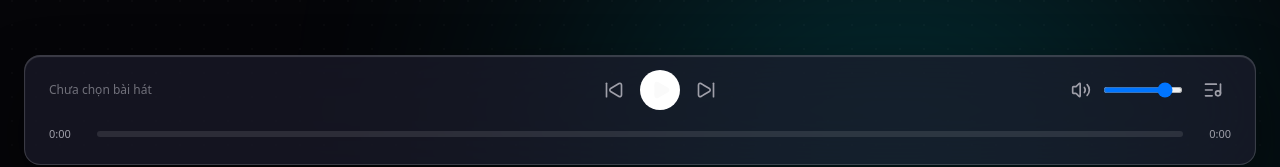
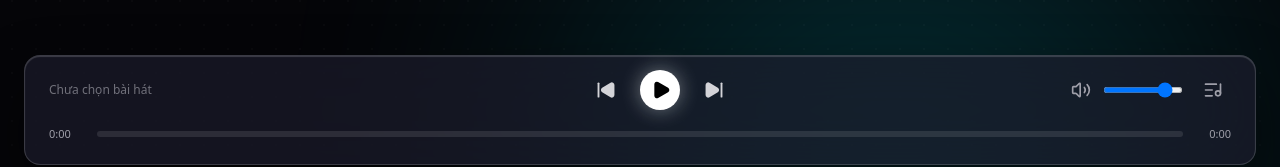
Before and after one commit to Nohart111/aurasync-desktop, a Next.js app: page / in a window 1280 px wide. Shown: the part 611-778 px from the top of the page. Built offline with nearby package versions, Linux system fonts and the light colour scheme.

Commit message:
fix(ui): fix invisible play pause button contrast and enhance skip controls

```diff
--- a/src/app/page.tsx
+++ b/src/app/page.tsx
@@ -598,8 +598,13 @@ export default function DesktopHome() {
           </div>
 
           <div className="flex items-center gap-4">
-            <button onClick={advancePrev} className="text-zinc-400 hover:text-white transition">
-              <SkipBack className="h-5 w-5" />
+            <button
+              onClick={advancePrev}
+              aria-label="Bài trước"
+              title="Bài trước"
+              className="rounded-full p-2 text-zinc-300 transition-all hover:bg-white/10 hover:text-white active:scale-90"
+            >
+              <SkipBack className="h-5 w-5 fill-current stroke-[2.25]" />
             </button>
             <button
               onClick={() => {
@@ -611,18 +616,23 @@ export default function DesktopHome() {
               }}
               title={isPlaying ? "Tạm dừng" : "Phát"}
               aria-label={isPlaying ? "Tạm dừng" : "Phát"}
-              className="flex h-10 w-10 items-center justify-center rounded-full bg-white text-obsidian-950 transition hover:scale-105 active:scale-95"
+              className="flex h-10 w-10 items-center justify-center rounded-full bg-white text-black shadow-[0_0_20px_rgba(255,255,255,0.4)] transition-transform duration-150 hover:scale-105 hover:bg-zinc-200 active:scale-95"
             >
               {isBuffering ? (
-                <LoaderCircle className="h-5 w-5 animate-spin" />
+                <LoaderCircle className="h-5 w-5 animate-spin text-black stroke-[1.75]" />
               ) : isPlaying ? (
-                <Pause className="h-5 w-5 fill-current" />
+                <Pause className="h-5 w-5 fill-current text-black" />
               ) : (
-                <Play className="h-5 w-5 fill-current ml-0.5" />
+                <Play className="ml-0.5 h-5 w-5 fill-black text-black" />
               )}
             </button>
-            <button onClick={advanceNext} className="text-zinc-400 hover:text-white transition">
-              <SkipForward className="h-5 w-5" />
+            <button
+              onClick={advanceNext}
+              aria-label="Bài tiếp theo"
+              title="Bài tiếp theo"
+              className="rounded-full p-2 text-zinc-300 transition-all hover:bg-white/10 hover:text-white active:scale-90"
+            >
+              <SkipForward className="h-5 w-5 fill-current stroke-[2.25]" />
             </button>
           </div>
 
```
